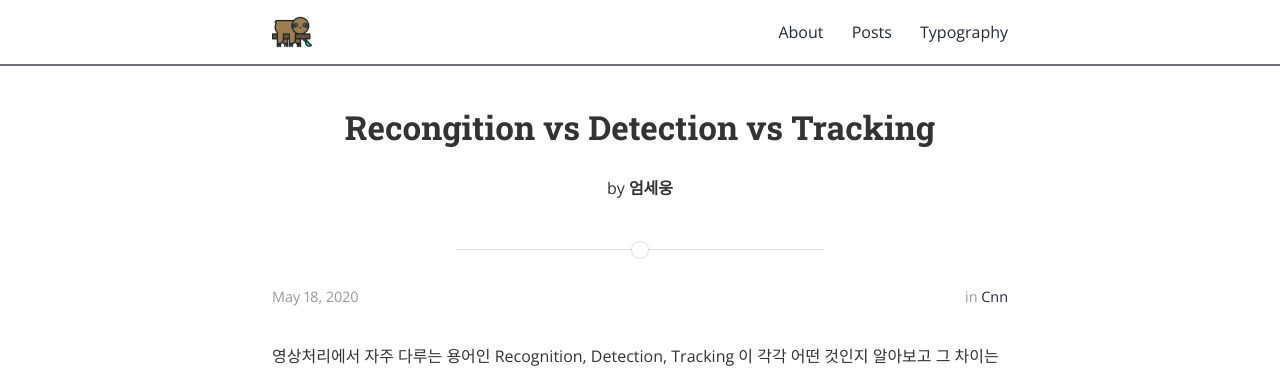
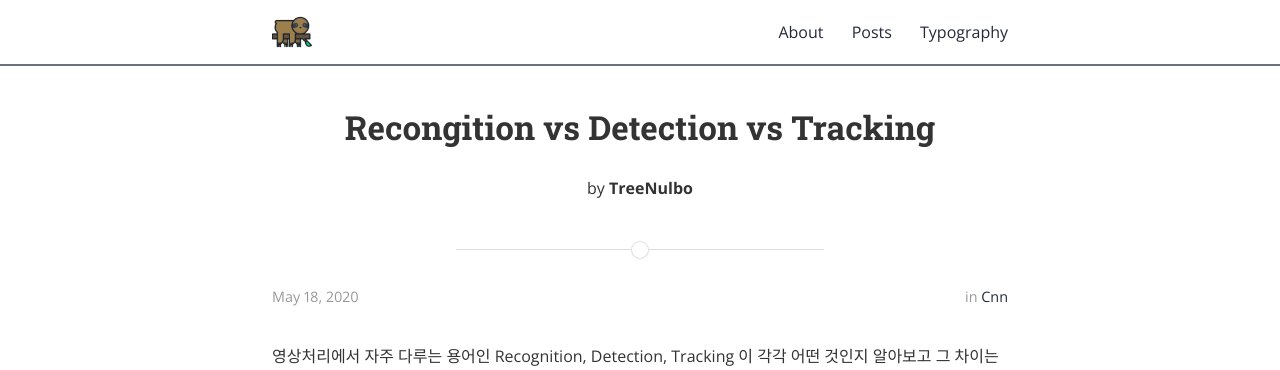
Before and after one commit to exopas95/exopas95.github.io, a Jekyll site: the page built from _posts/2020-05-18-detection-recognition-tracking.md, in a window 1280 px wide and 1279 px high. Shown: the top 370 px of the window. Built offline with Jekyll 4.4.1, drawn with Linux system fonts in a browser that asks for light colours; nearby versions of some CDN libraries.

Commit message:
Update 2020-05-18-detection-recognition-tracking.md

```diff
--- a/_posts/2020-05-18-detection-recognition-tracking.md
+++ b/_posts/2020-05-18-detection-recognition-tracking.md
@@ -2,7 +2,7 @@
 layout: post
 title:  "Recongition vs Detection vs Tracking"
 date:   2020-05-18T14:25:52-05:00
-author: 엄세웅
+author: TreeNulbo
 categories: CNN
 ---
 
```
